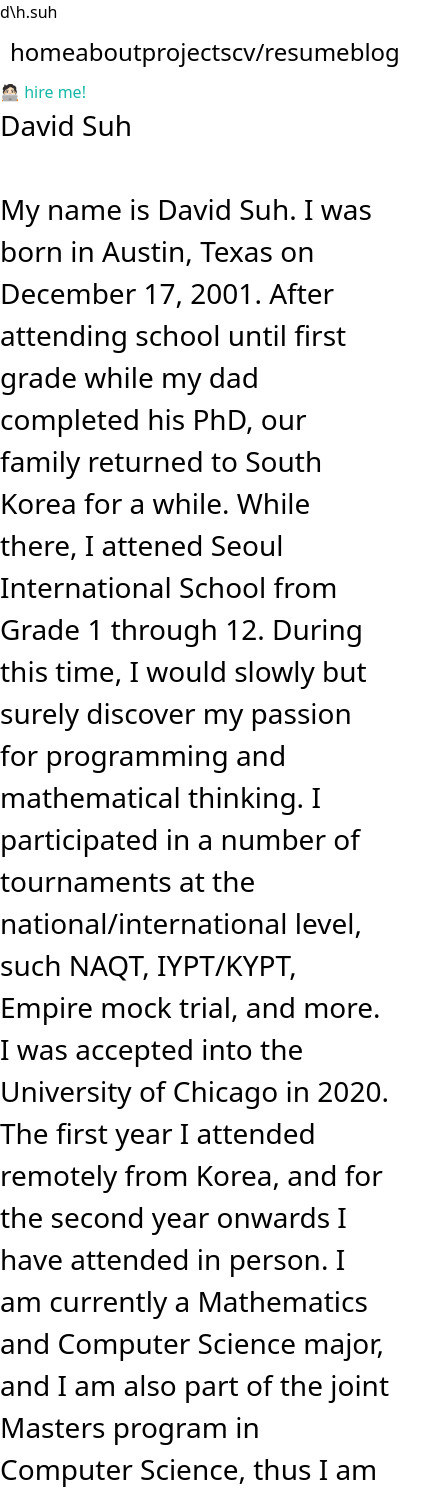
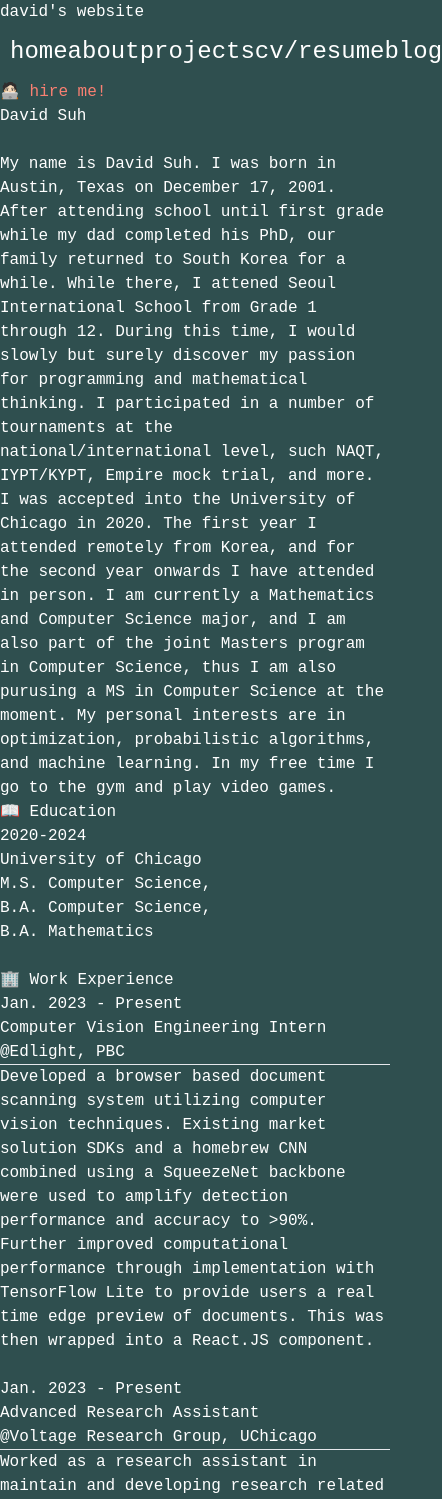
Before and after one commit to davidsuh11/personal-website, a SvelteKit app: page /resume in a window 390 px wide. Shown: the top 1499 px of the page, 442 px wide, since content can reach past the window. Built offline with nearby package versions, Linux system fonts and the light colour scheme; a web font is replaced by a local one.

Commit message:
change font/style, add some changes

```diff
--- a/package.json
+++ b/package.json
@@ -21,7 +21,6 @@
 		"@typescript-eslint/eslint-plugin": "^5.45.0",
 		"@typescript-eslint/parser": "^5.45.0",
 		"autoprefixer": "^10.4.13",
-		"carbon-components-svelte": "^0.73.3",
 		"eslint": "^8.28.0",
 		"eslint-config-prettier": "^8.5.0",
 		"eslint-plugin-svelte3": "^4.0.0",
--- a/src/app.css
+++ b/src/app.css
@@ -6,8 +6,13 @@
 
 
 
-
+* {
+    font-family: 'Inconsolata', monospace;
+    background-color: darkslategrey;
+    color: white;
+}
 :global(html, body) {
+    font-family: 'Inconsolata', monospace;
     margin:0;
     padding:0;
     width: 100%;
@@ -15,5 +20,5 @@
     min-width:fit-content;
 }
 a{
-    color: rgb(20, 184, 166);
+    color: salmon;
 }
--- a/src/routes/+layout.svelte
+++ b/src/routes/+layout.svelte
@@ -1,6 +1,4 @@
 <script>
-    import "carbon-components-svelte/css/g90.css";
-    import * as carbon from "carbon-components-svelte";
     import "../app.css";
 </script>
 <style>
@@ -21,9 +19,9 @@
     <meta name="viewport" content="width=device-width, initial-scale=0.50, maximum-scale=1">
     <title>David Suh's Cave</title>
 </svelte:head>
-<div class = "bg-zinc-900 m-0 w-full">
+<div class = "bg-zinc-900 m-0 w-screen min-w-full p-0 ">
     <div class='flex gap-4 flex-row p-1 bg-inherit items-center'>
-        <p class="bg-inherit font-mono font-extrabold p-1"> d\h.suh </p>
+        <p class="bg-inherit p-1 text-xl"> david's website </p>
         <nav class = "flex gap-4 bg-inherit">
             <a href="/" class='hover:italic'>home</a>
             <a href="/about" class='hover:italic'>about</a>
@@ -34,7 +32,7 @@
 
         </nav>
         <div class='grow bg-inherit'></div>
-        <a href="/hireme" class="self-end bg-inherit text-inherit p-1 font-bold">🧑🏻‍💻 hire me!</a>
+        <a href="/hireme" class="self-end bg-inherit text-inherit text-3xl p-1 font-bold">🧑🏻‍💻 hire me!</a>
     </div>
 </div>
 
--- a/src/routes/blog/+page.svelte
+++ b/src/routes/blog/+page.svelte
@@ -1,6 +1,4 @@
-<script>
-    import "carbon-components-svelte/css/g90.css";
-</script>
+
 
 <style>
     div {
--- a/src/routes/resume/+page.svelte
+++ b/src/routes/resume/+page.svelte
@@ -1,13 +1,7 @@
 <script>
-    import { CodeSnippet, Accordion, AccordionItem, OutboundLink, InlineNotification } from "carbon-components-svelte";
+
 </script>
 <style lang='postcss'>
-    div {
-        font-size: 28px;
-    }
-    body {
-        //overflow: hidden;
-    }
     ::-webkit-scrollbar {
         width: 5px;
     }
@@ -22,15 +16,15 @@
     }
 
 </style>
-<body>
-    <div class='grid p-10 grid-cols-5 lg:grid-cols-7 items-start mx-24'>
+<body class='mx-10'>
+    <div class='grid p-10 grid-cols-5 lg:grid-cols-7 items-start lg:mx-24'>
         <div class='px-4 col-span-2 overflow-hidden sticky top-5 h-screen hidden lg:block'>
             <p class='text-5xl font-bold'>David Suh</p> <br>
             <p class='text-lg'>My name is David Suh. I was born in Austin, Texas on December 17, 2001. After attending school until first grade while my dad completed his PhD, our family returned to South Korea for a while. While there, I attened Seoul International School from Grade 1 through 12. During this time, I would slowly but surely discover my passion for programming and mathematical thinking. I participated in a number of tournaments at the national/international level, such NAQT, IYPT/KYPT, Empire mock trial, and more. I was accepted into the University of Chicago in 2020. The first year I attended remotely from Korea, and for the second year onwards I have attended in person. I am currently a Mathematics and Computer Science major, and I am also part of the joint Masters program in Computer Science, thus I am also purusing a MS in Computer Science at the moment. My personal interests are in optimization, probabilistic algorithms, and machine learning. In my free time I go to the gym and play video games.</p>
         </div>
         <div class='col-span-5 overflow-hidden px-2'>
             <h1 class='text-3xl font-bold'>📖 Education </h1>
-            <p class='float-right text-xl'> 2020-2024 </p>
+            <p class='float-right text-base'> 2020-2024 </p>
             <p class='text-2xl'>University of Chicago </p>
             <div>
                 <p class='text-lg'> M.S. Computer Science, <br>
@@ -38,19 +32,11 @@
                     B.A. Mathematics <br> </p>
             </div>
 
-            <Accordion align='start' size='sm'>
-                <AccordionItem title='Relevant Coursework'>
-                    <p class='underline'>Graduate/Ph.D Level Coursework is noted with a *:</p>
-                    <p>Honors Real Analysis*, Probability Theory (acc.), Honors Algebra*, Networks,
-                    Machine Learning*, Computer Vision, Honors Theory of Algorithms, Honors Combinatorics* <br><br>
-                    </p>
-                </AccordionItem>
-            </Accordion>
 
 
             <br>
-            <h1 class='font-bold'>🏢 Work Experience </h1>
-            <p class='float-right text-xl' > Jan. 2023 - Present</p>
+            <h1 class='font-bold text-3xl'>🏢 Work Experience </h1>
+            <p class='float-right text-base' > Jan. 2023 - Present</p>
             <p class='text-xl'>Computer Vision Engineering Intern</p>
             <p class='text-xl'>@Edlight, PBC</p>
 
@@ -60,7 +46,7 @@
                 Further improved computational performance through implementation with TensorFlow Lite to provide users a real time edge
                 preview of documents. This was then wrapped into a React.JS component. </p>
             <br>
-            <p class='float-right text-xl' > Jan. 2023 - Present</p>
+            <p class='float-right text-base' > Jan. 2023 - Present</p>
             <p class='text-xl'>Advanced Research Assistant</p>
             <p class='text-xl'>@Voltage Research Group, UChicago</p>
             <hr class='my-1'>
@@ -68,7 +54,7 @@
                 migration of the research group’s website using Django, react, and other data visualization tools such d3. Furthermore,
                 implemented an optimized data pipeline uploaded papers and implemented an optimized segment tree system for searching. </p>
             <br>
-            <p class='float-right text-xl' > Summer 2018, 2019</p>
+            <p class='float-right text-base' > Summer 2018, 2019</p>
             <p class='text-xl'>Data Science Intern</p>
             <p class='text-xl'>@Yonsei Graduate School of Civil Engineering</p>
             <hr class='my-1'>
@@ -78,15 +64,15 @@
             <br>
             <h1 class='text-3xl font-bold'>🏆 Competitions/Extracurriculars</h1>
             <p class='text-xl'>2023 Citadel Datathon Midwest Regional</p>
-            <p class='text-lg'>🥇1st Place</p>
+            <p class='text-xl'>🥇1st Place</p>
             <hr class='my-1'>
             <p>Came in first in the Midwest Regional for Citadel’s 2023 Datathon. Winning paper was written on the environmental (and
             consequently health-related) effects of greenspaces and bluespaces, in particular on surface temperatures and air quality index
             through programmatic time series analysis, using metrics such as the Dicky-Fuller test, and providing strong evidence of data
-            correlation through K-means segmentation and heuristic minima discovery. Winning prize money was $10,000 for the team. <OutboundLink type='outbound' href='https://github.com/yashgupta-7/datathon-s23'>Link to code.</OutboundLink> <OutboundLink href='https://drive.google.com/file/d/1aEdz-22jrZ1jjw8eJmYRWBIcfrMINVoP/view?usp=sharing'> Download writeup.</OutboundLink ></p>
+            correlation through K-means segmentation and heuristic minima discovery. Winning prize money was $10,000 for the team. <a href='https://github.com/yashgupta-7/datathon-s23'>Link to code.</a> <a href='https://drive.google.com/file/d/1aEdz-22jrZ1jjw8eJmYRWBIcfrMINVoP/view?usp=sharing'> Download writeup.</a ></p>
             <br>
             <p class='text-xl'>2022 University of Chicago Mathematics Research Experience for Undergrads (REU)</p>
-            <p class='text-lg'>Paid Full Program Attendee</p>
+            <p class='text-xl'>Paid Full Program Attendee</p>
             <hr class='my-1'>
             <p> Attended the UChicago Mathematics REU, a competitive program for undergraduates to spend 8 weeks emulating the graduate
                 mathematics research process under the supervision of a mentor. The final paper, Mean Field Games and Weak Solutions, written on
@@ -94,7 +80,7 @@
                 concerns the optimization of the actions of a small agent compared to a large population. </p>
             <br>
             <p class='text-xl'>2022 William Lowell Putnam Math Competition</p>
-            <p class='text-lg'>75th percentile score (9/120)</p>
+            <p class='text-xl'>75th percentile score (9/120)</p>
             <hr class='my-1'>
             <p> Scored a 9/120 on the 2022 Putnam Exam, a score which is just under the top 1000, about the 75th percentile overall. For reference, the typical median score on this competition is 0, and the mean is usually 1 or 2.</p>
         </div>
```
Also changed, not shown: src/routes/+page.svelte (+6 -6 lines), 1 other file (tests, documents, lock files or other folders).
